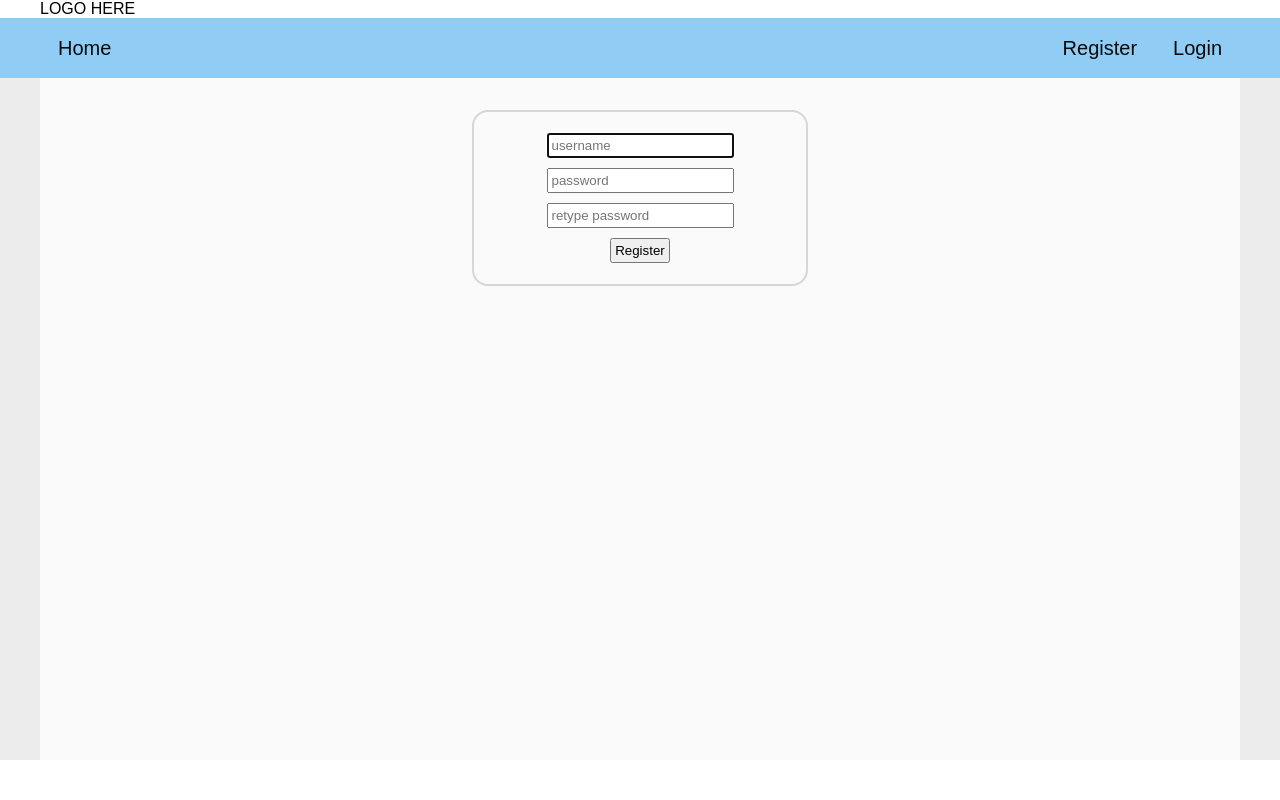
After one commit to gerizim16/image-to-ascii-website, a Flask app: page /register in a window 1280 px wide. The commit adds this page. Run offline with Flask 2, Linux system fonts and the light colour scheme.

Commit message:
Improved UI

```diff
--- a/app.py
+++ b/app.py
@@ -1,6 +1,53 @@
-from flask import Flask, render_template
+import sqlite3
+import os
+
+from flask import Flask, flash, redirect, render_template, request, session
+from flask_session import Session
+from tempfile import mkdtemp
+from werkzeug.security import check_password_hash, generate_password_hash
+from werkzeug.utils import secure_filename
+
+from helpers import login_required, allowed_file
 
 app = Flask(__name__)
+
+# Ensure templates are auto-reloaded
+app.config["TEMPLATES_AUTO_RELOAD"] = True
+
+
+# Ensure responses aren't cached
+@app.after_request
+def after_request(response):
+    response.headers["Cache-Control"] = "no-cache, no-store, must-revalidate"
+    response.headers["Expires"] = 0
+    response.headers["Pragma"] = "no-cache"
+    return response
+
+
+# Configure session to use filesystem (instead of signed cookies)
+app.config["SESSION_FILE_DIR"] = mkdtemp()
+app.config["SESSION_PERMANENT"] = False
+app.config["SESSION_TYPE"] = "filesystem"
+Session(app)
+
+# Create database file if it doesn't exist
+DATABASE_NAME = 'main.db'
+if not os.path.exists(DATABASE_NAME):
+    with open(DATABASE_NAME, 'w'):
+        pass
+
+# Create table and index in database if it doesn't exist
+conn = sqlite3.connect(DATABASE_NAME)
+db = conn.cursor()
+db.execute("\
+    CREATE TABLE IF NOT EXISTS users (\
+        username    TEXT    NOT NULL,\
+        hash        TEXT    NOT NULL\
+);")
+db.execute(
+    "CREATE UNIQUE INDEX IF NOT EXISTS username ON users (username);")
+db.close()
+conn.close()
 
 
 @app.route('/')
@@ -8,5 +55,149 @@ def index():
     return render_template('index.html')
 
 
+@app.route('/browse')
+@login_required
+def browse():
+    return render_template('browse.html')
+
+
+@app.route('/upload', methods=['GET', 'POST'])
+@login_required
+def upload():
+    if request.method == 'POST':
+        # Check if there is a file part
+        if 'imagefile' not in request.files:
+            flash('No file part')
+            return render_template('upload.html')
+        image_file = request.files['imagefile']
+        # Check if there is a selected file
+        if image_file.filename == '':
+            flash('No selected file')
+            return render_template('upload.html')
+        # Check if file type is allowed
+        if image_file and allowed_file(image_file.filename):
+            # Secure name
+            filename = secure_filename(image_file.filename)
+            # Save file
+            # Redirect to browse
+            redirect('/browse')
+
+    else:
+        return render_template('upload.html')
+
+
+@app.route('/register', methods=['GET', 'POST'])
+def register():
+    """Register user"""
+    if request.method == 'POST':
+        error = None
+        # Get data
+        username = request.form.get('username')
+        password = request.form.get('password')
+        confirmation = request.form.get('confirmation')
+
+        # Data validation
+        if not username:
+            flash('must provide username')
+            error = 'username'
+        if password != confirmation:
+            flash('password doesn\'t match confirmation')
+            error = 'match'
+        if not password:
+            flash('must provide password')
+            error = 'password'
+
+        if error is not None:
+            return render_template('register.html', error=error)
+
+        # User registration is valid
+        conn = sqlite3.connect(DATABASE_NAME)
+        db = conn.cursor()
+
+        db.execute("SELECT * FROM users WHERE username = ?;", (username, ))
+        rows = db.fetchall()
+        # Check if user already exists
+        if len(rows) != 0:
+            flash('Username is already taken. Please try again.')
+            # Close connection
+            conn.close()
+            return render_template('register.html', error='duplicate')
+
+        # Add user to database
+        db.execute("INSERT INTO users (username, hash) VALUES(?, ?);",
+                   (username, generate_password_hash(password)))
+
+        # Commit changes and close connection
+        conn.commit()
+        conn.close()
+
+        # Success and redirect to login page
+        return redirect('/login')
+
+    return render_template('register.html')
+
+
+@app.route('/login', methods=['GET', 'POST'])
+def login():
+    """Log user in"""
+
+    # Forget any user_id
+    session.clear()
+
+    if request.method == 'POST':
+        # Get data
+        username = request.form.get('username')
+        password = request.form.get('password')
+
+        error = None
+
+        # Ensure username was submitted
+        if not username:
+            flash('must provide username')
+            error = 'username'
+
+        # Ensure password was submitted
+        elif not password:
+            flash('must provide password')
+            error = 'password'
+
+        if error is not None:
+            return render_template('login.html', error=error)
+
+        # Query database for username
+        conn = sqlite3.connect(DATABASE_NAME)
+        conn.row_factory = sqlite3.Row
+        db = conn.cursor()
+        db.execute('SELECT rowid, * FROM users WHERE username = ?', (username, ))
+        rows = db.fetchall()
+        db.close()
+        conn.close()
+
+        # Ensure username exists and password is correct
+        if len(rows) != 1 or not check_password_hash(rows[0]['hash'],
+                                                     password):
+            flash('invalid username and/or password')
+            return render_template('login.html', error='noexist')
+
+        # Remember which user has logged in
+        session['user_id'] = rows[0]['rowid']
+
+        # Redirect user to home page
+        return redirect('/')
+
+    return render_template('login.html')
+
+
+@app.route('/logout')
+def logout():
+    """Log user out"""
+
+    # Forget any user_id
+    session.clear()
+
+    # Redirect user to index
+    return redirect('/')
+
+
 if __name__ == '__main__':
     app.run()
--- /dev/null
+++ b/helpers.py
@@ -0,0 +1,26 @@
+from flask import redirect, render_template, request, session
+from functools import wraps
+
+ALLOWED_EXTENSIONS = {
+    'png',
+}
+
+
+def login_required(f):
+    """
+    Decorate routes to require login.
+
+    http://flask.pocoo.org/docs/1.0/patterns/viewdecorators/
+    """
+    @wraps(f)
+    def decorated_function(*args, **kwargs):
+        if session.get("user_id") is None:
+            return redirect("/login")
+        return f(*args, **kwargs)
+
+    return decorated_function
+
+
+def allowed_file(filename):
+    return '.' in filename and \
+           filename.rsplit('.', 1)[1].lower() in ALLOWED_EXTENSIONS
--- a/static/style.css
+++ b/static/style.css
@@ -11,21 +11,28 @@
 }
 
 body {
+    display: flex;
+    flex-direction: column;
     margin: 0px;
+    min-height: 100vh;
 }
 
 .container {
     display: flex;
-    flex-direction: row;
-    justify-content: center;
+    flex-direction: column;
+    align-items: center;
 }
 
-.centered {
-    width: 100%;
-    max-width: 1200px;
+.container-horizontal {
+    flex-direction: row;
 }
 
-div.nav-container {
+.container-header {
+    flex: 0 0 auto;
+}
+
+.container-nav {
+    flex: 0 0 auto;
     background-color: #90ccf4;
     color: #0a0a0a;
     position: -webkit-sticky;
@@ -34,9 +41,31 @@ div.nav-container {
     top: 0;
 }
 
+.container-body {
+    flex: 1 1 auto;
+    background-color: #ececec;
+}
+
+.container-footer {
+    flex: 0 1 40px;
+}
+
+.container-body-inside {
+    padding: 16px 0;
+    flex: 1 1 auto;
+    background-color: #fafafa;
+}
+
+.centered {
+    width: 100%;
+    max-width: 1200px;
+}
+
+.centered-small {
+    max-width: 300px;
+}
+
 nav {
-    display: flex;
-    flex-direction: row;
     margin: 0;
     height: 60px;
 }
@@ -57,12 +86,26 @@ nav a:hover {
     background-color: #5da2d5;
 }
 
-div.body_container {
-    background-color: #ececec;
+footer {
+    bottom: 0;
 }
 
-.body {
-    background-color: #fafafa;
+form {
+    margin: 16px;
+    padding: 16px;
+    border: 2px solid #d6d6d6;
+    border-radius: 16px;
+}
+
+form * {
+    padding: 3px;
+    margin: 5px;
+}
+
+div.flash {
+    background-color: #f78888;
+    padding: 12px;
+    border-radius: 10px;
 }
 
 .push {
--- a/templates/index.html
+++ b/templates/index.html
@@ -1,6 +1,6 @@
 {% extends 'layout.html' %}
 
-{% block title %}Image Filters{% endblock title %}
+{% block title %}Image to ASCII{% endblock title %}
 
-{% block body %}<p>a<br>a<br>a<br>a<br>a<br>a<br>a<br>a<br>a<br>a<br>a<br>a<br>a<br>a<br>a<br>a<br>a<br>a<br>a<br>a<br>a<br>a<br>a<br>a<br>a<br>a<br>a<br>a<br>a<br>a<br>a<br>a<br>a<br>a<br>a<br>a<br>a<br>a<br>a<br>a<br>a<br>a<br>a<br>a<br>a<br>a<br>a<br>a<br>a<br>a<br>a<br>a<br>a<br>a<br>a<br>a<br>a<br>a<br>a<br>a<br></p>
+{% block body %}
 {% endblock body %}
--- a/templates/layout.html
+++ b/templates/layout.html
@@ -9,30 +9,41 @@
 </head>
 
 <body>
-    <div class="container">
+    <div class="container container-header">
         <header class="centered">
-            LOGO HERE a centered header
+            <!-- TODO: add message flashing -->
+            LOGO HERE
         </header>
     </div>
-    <div class="container nav-container">
-        <nav class="centered">
+    <div class="container container-nav">
+        <nav class="container container-horizontal centered">
             <!-- TODO -->
-            <a href="">Home</a>
-            <a href>Upload</a>
-            <a href>Edit</a>
-            <a href>Browse</a>
-            <a class="push" href="">Register</a>
-            <a href="">Sign in</a>
+            <a href="/">Home</a>
+            {% if session.user_id %}
+            <a href="/upload">Upload</a>
+            <a href="/browse">Browse</a>
+            <a class="push" href="/logout">Log out</a>
+            {% else %}
+            <a class="push" href="/register">Register</a>
+            <a href="/login">Login</a>
+            {% endif %}
         </nav>
     </div>
-    <div class="container body_container">
-        <div class="centered body">
+    <div class="container container-body">
+        <div class="container container-body-inside container-vertical centered">
+            {% if get_flashed_messages() %}
+            <div class="flash">
+                {{ get_flashed_messages() | join(" ") }}
+            </div>
+            {% endif %}
             {% block body %}{% endblock body %}
         </div>
     </div>
-    <footer>
-        <!-- TODO -->
-    </footer>
+    <div class="container container-footer">
+        <footer class="centered">
+            <!-- TODO -->
+        </footer>
+    </div>
 </body>
 
 </html>
--- /dev/null
+++ b/templates/register.html
@@ -0,0 +1,12 @@
+{% extends 'layout.html' %}
+
+{% block title %}Register{% endblock title %}
+
+{% block body %}
+<form class="centered centered-small container" action="/register" method="POST">
+    <input autocomplete="off" autofocus name="username" placeholder="username" type="text">
+    <input name="password" placeholder="password" type="password">
+    <input name="confirmation" placeholder="retype password" type="password">
+    <button type="submit">Register</button>
+</form>
+{% endblock body %}
```
Also changed, not shown: templates/login.html (added, +11 -0 lines), templates/upload.html (added, +10 -0 lines), main.db (added), templates/browse.html (added).
